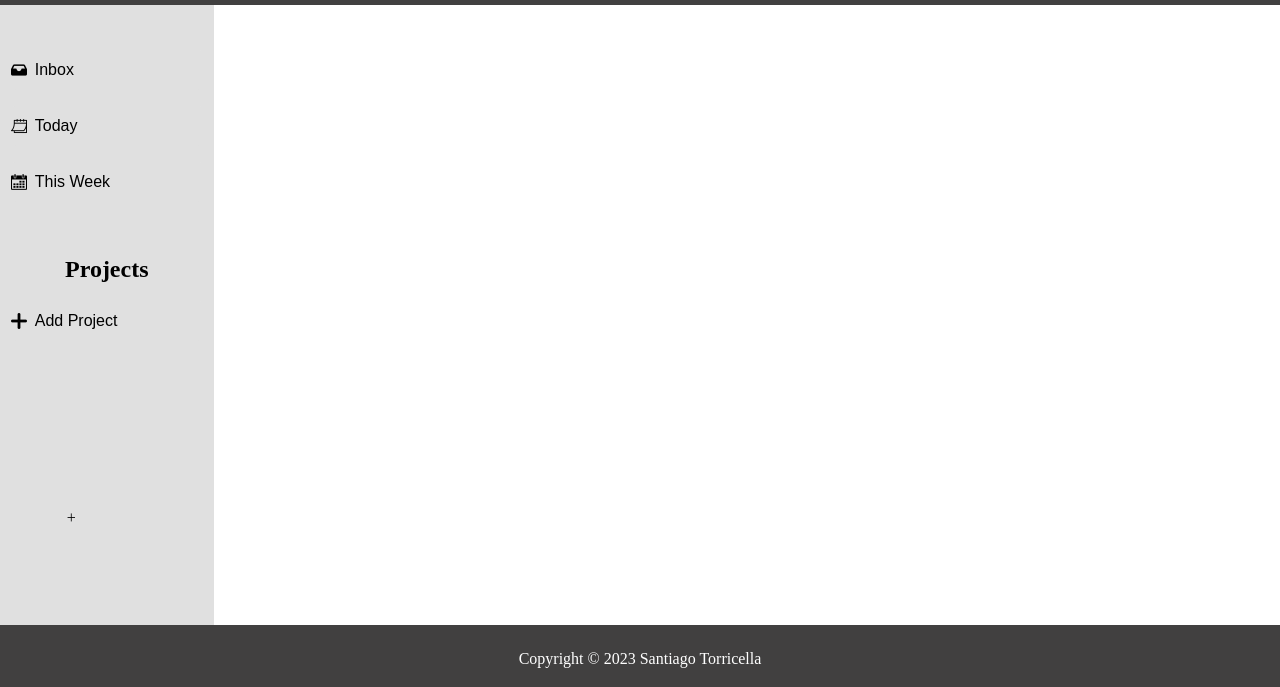
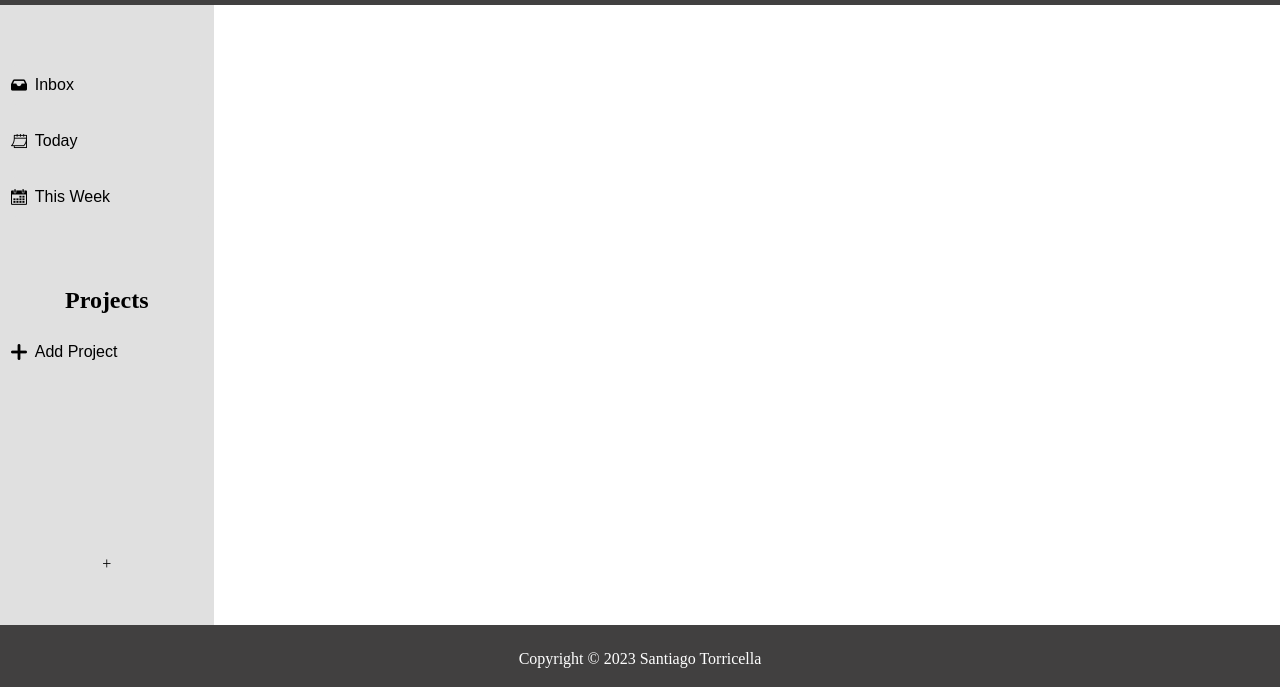
Before and after one commit to SantiagoTorricella/To-do-list, a website built with webpack: page dist/index.html in a window 1280 px wide. Shown: the part 113-800 px from the top of the page. Built offline with Linux system fonts and the light colour scheme.

Commit message:
More cleaning code

```diff
--- a/src/styles/main.css
+++ b/src/styles/main.css
@@ -110,10 +110,13 @@ button:hover {
 }
 
 .nav__projects {
-  align-items: center;
   display: flex;
   flex-direction: column;
-  position: relative;
+  align-items: center;
+}
+
+.nav__projects-title {
+  align-self: flex-start;
 }
 
 .nav__project-add-popup {
@@ -122,9 +125,6 @@ button:hover {
 
 .nav__add-button {
   align-self: center;
-  height: 5em;
-  justify-self: center;
-  width: 5em;
 }
 
 /* ||TASKS*/
```
Also changed, not shown: dist/bundle.js, dist/index.html.
